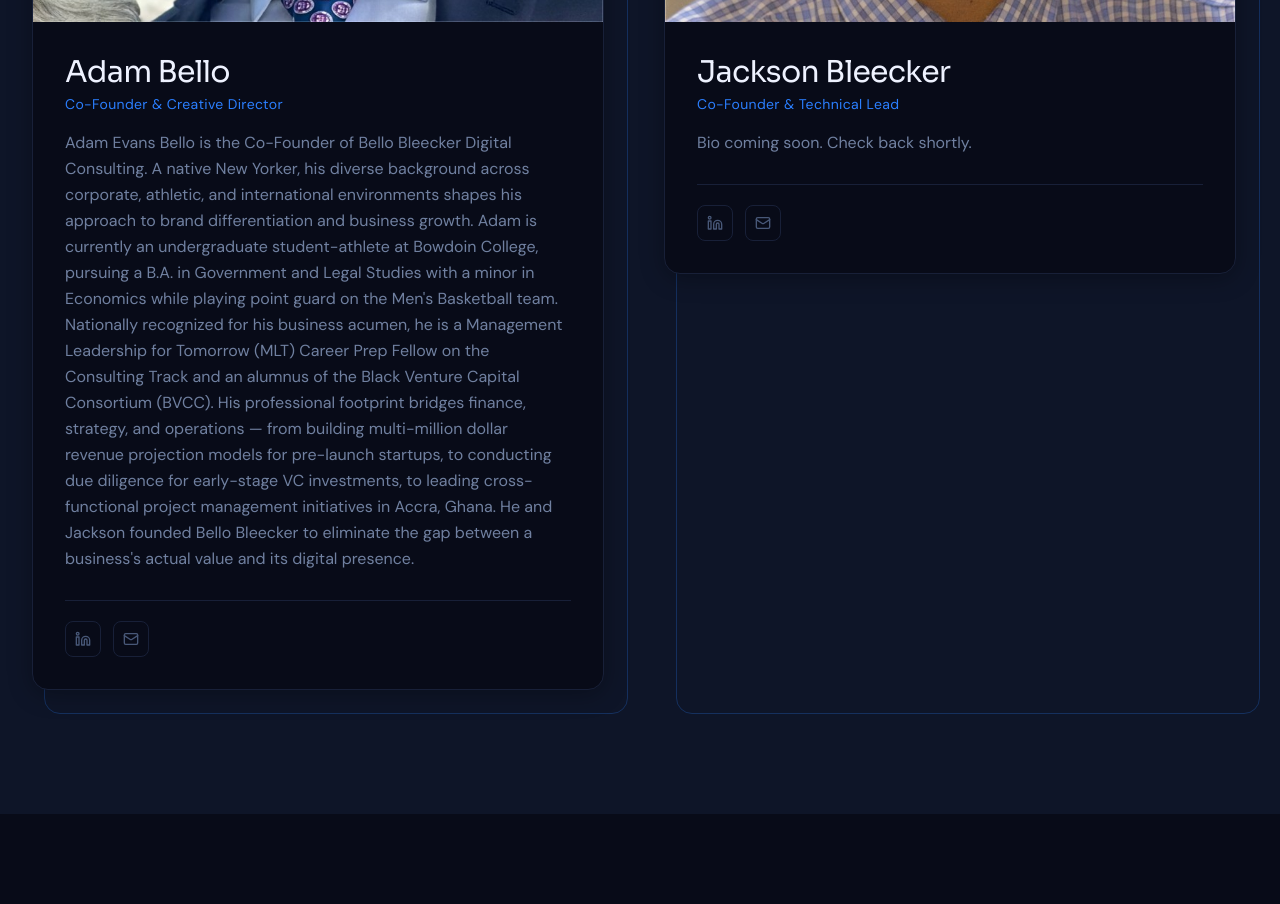
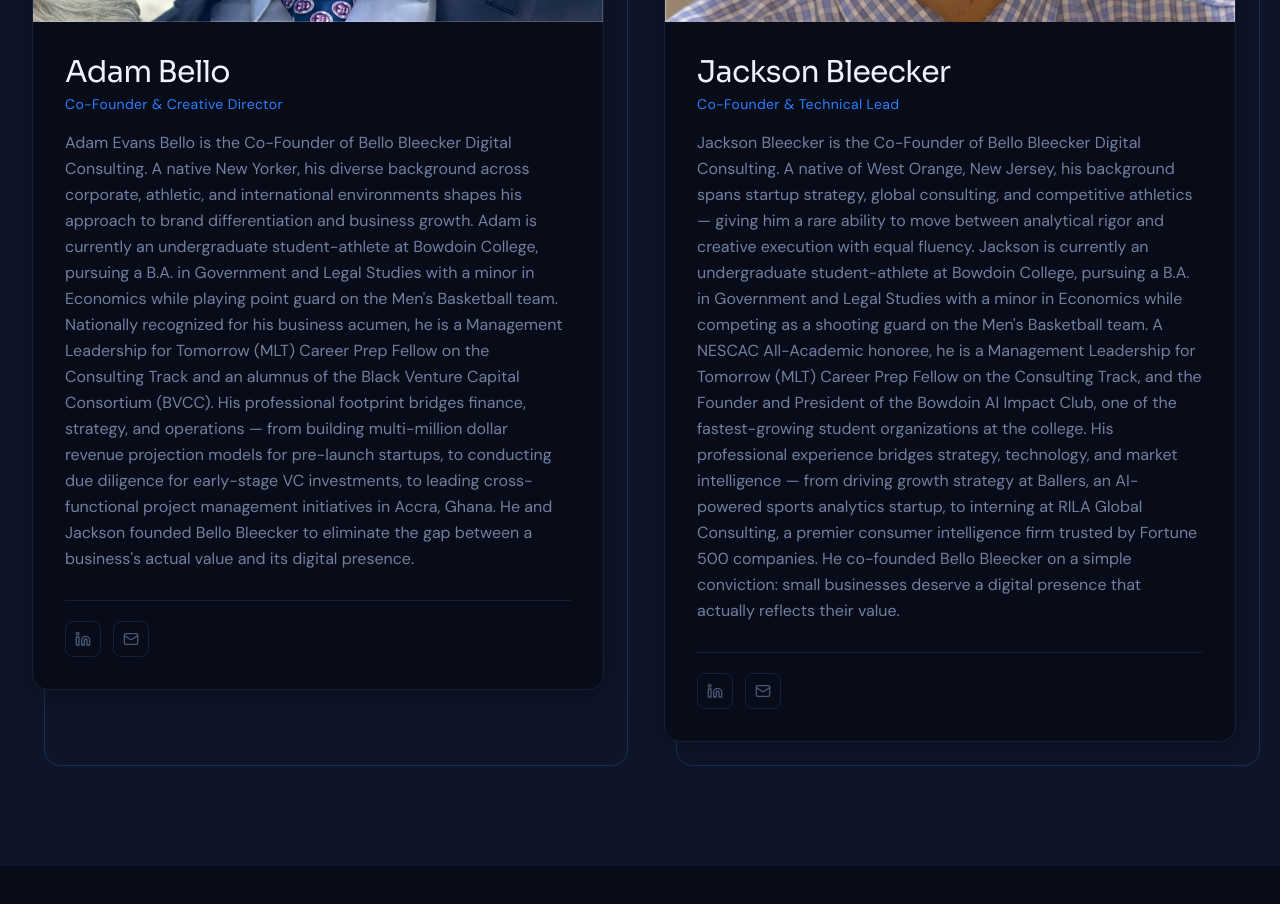
Before and after one commit to anchordigitalco/anchordigitalco.com, a Next.js app: page /team in a window 1280 px wide. Shown: the part 1280-2184 px from the top of the page. Built offline with nearby package versions, Linux system fonts and the light colour scheme.

Commit message:
Add Jackson Bleecker bio to team page

```diff
--- a/app/team/page.tsx
+++ b/app/team/page.tsx
@@ -25,7 +25,7 @@ const founders = [
     name: 'Jackson Bleecker',
     title: 'Co-Founder & Technical Lead',
     initials: 'JB',
-    bio: 'Bio coming soon. Check back shortly.',
+    bio: 'Jackson Bleecker is the Co-Founder of Bello Bleecker Digital Consulting. A native of West Orange, New Jersey, his background spans startup strategy, global consulting, and competitive athletics — giving him a rare ability to move between analytical rigor and creative execution with equal fluency. Jackson is currently an undergraduate student-athlete at Bowdoin College, pursuing a B.A. in Government and Legal Studies with a minor in Economics while competing as a shooting guard on the Men\'s Basketball team. A NESCAC All-Academic honoree, he is a Management Leadership for Tomorrow (MLT) Career Prep Fellow on the Consulting Track, and the Founder and President of the Bowdoin AI Impact Club, one of the fastest-growing student organizations at the college. His professional experience bridges strategy, technology, and market intelligence — from driving growth strategy at Ballers, an AI-powered sports analytics startup, to interning at RILA Global Consulting, a premier consumer intelligence firm trusted by Fortune 500 companies. He co-founded Bello Bleecker on a simple conviction: small businesses deserve a digital presence that actually reflects their value.',
     image: '/jackson-bleecker.jpeg' as string | null,
     links: {
       linkedin: 'https://www.linkedin.com/in/jackson-bleecker/',
```
